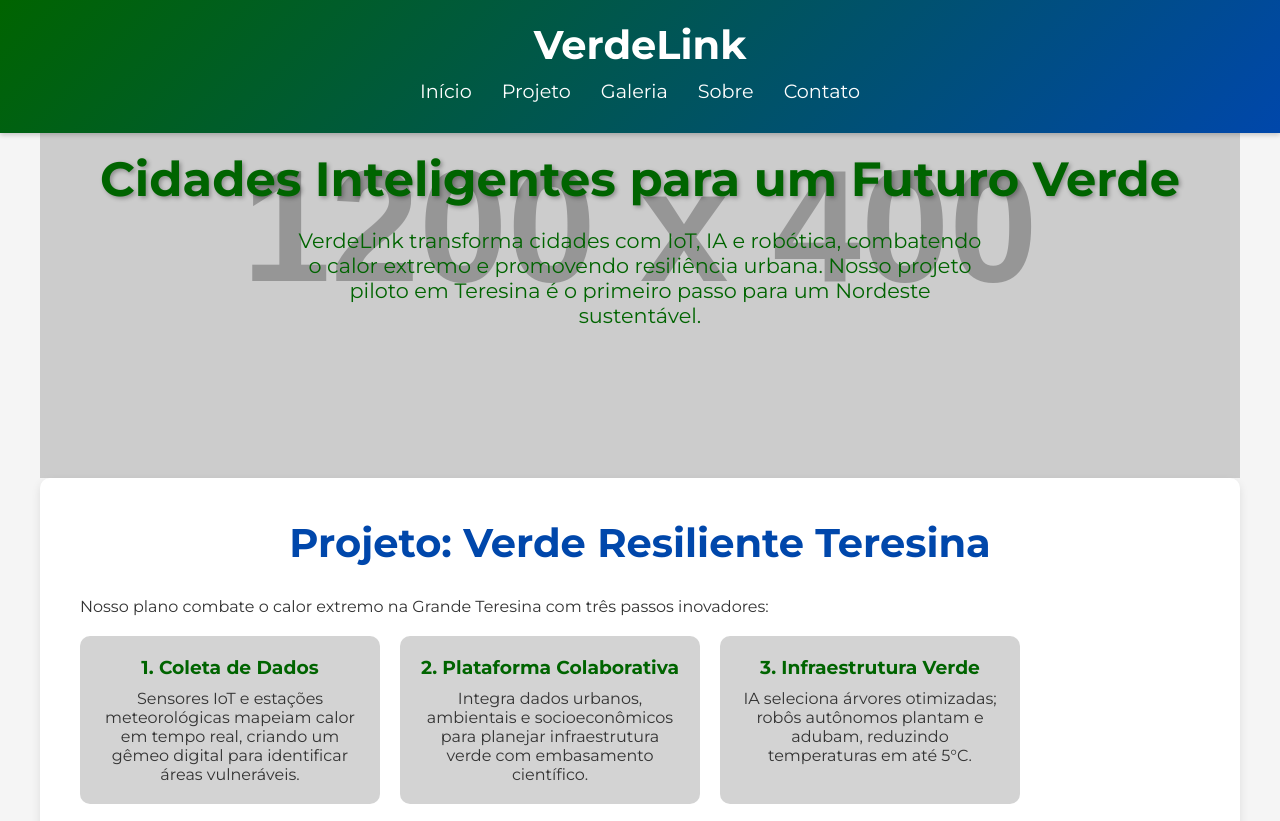
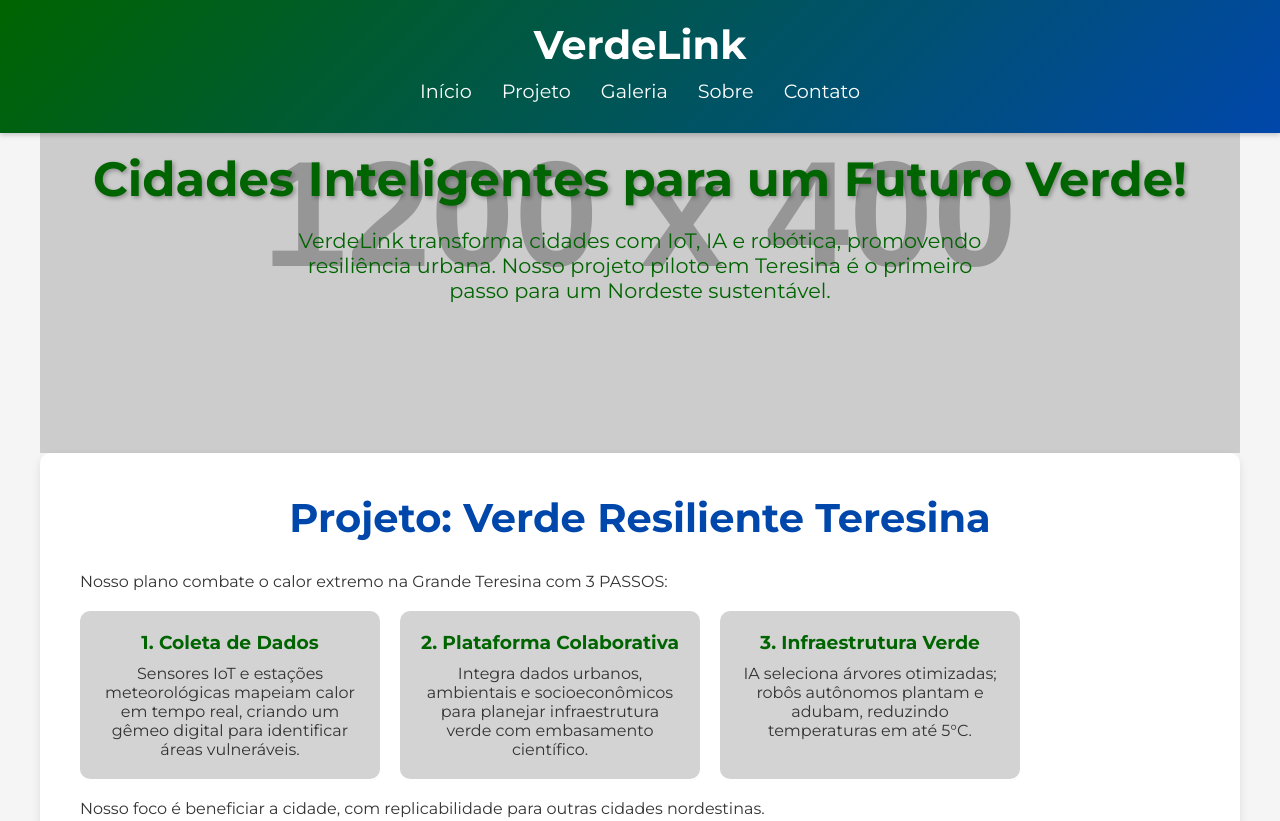
Before and after one commit to joaomaa/VerdeLink, a plain HTML site: page index.html in a window 1280 px wide. Shown: the top 821 px of the page. Drawn offline with Linux system fonts and the light colour scheme; placeholder pictures from the web are drawn by us.

Commit message:
Melhorando copy do site

```diff
--- a/index.html
+++ b/index.html
@@ -3,7 +3,7 @@
 <head>
     <meta charset="UTF-8">
     <meta name="viewport" content="width=device-width, initial-scale=1.0">
-    <link rel="shortcut icon" href="favicon.ico" type="image/x-icon">
+    <link rel="shortcut icon" href="logo.png" type="image/x-icon">
     <title>VerdeLink - Cidades Inteligentes</title>
     <style>
         * {
@@ -277,13 +277,13 @@
     </header>
 
     <section id="home">
-        <h2>Cidades Inteligentes para um Futuro Verde</h2>
-        <p>VerdeLink transforma cidades com IoT, IA e robótica, combatendo o calor extremo e promovendo resiliência urbana. Nosso projeto piloto em Teresina é o primeiro passo para um Nordeste sustentável.</p>
+        <h2>Cidades Inteligentes para um Futuro Verde!</h2>
+        <p>VerdeLink transforma cidades com IoT, IA e robótica, promovendo resiliência urbana. Nosso projeto piloto em Teresina é o primeiro passo para um Nordeste sustentável.</p>
     </section>
 
     <section id="project">
         <h2>Projeto: Verde Resiliente Teresina</h2>
-        <p>Nosso plano combate o calor extremo na Grande Teresina com três passos inovadores:</p>
+        <p>Nosso plano combate o calor extremo na Grande Teresina com 3 PASSOS:</p>
         <div class="carousel">
             <div class="carousel-item">
                 <h3>1. Coleta de Dados</h3>
@@ -321,7 +321,7 @@
 
     <section id="about">
         <h2>Sobre a VerdeLink</h2>
-        <p>Sediada em Teresina, a VerdeLink une expertise em IoT e robótica com parcerias, como a Fundação Wall Ferraz, para criar cidades inteligentes. Este projeto é nosso case piloto, rumo a uma rede nacional de soluções sustentáveis.</p>
+        <p>Sediada em Teresina, a VerdeLink une expertise em IoT e robótica com parcerias, para criar cidades inteligentes. Nosso objetivo é criar uma rede nacional de soluções sustentáveis através da tecnologia.</p>
     </section>
 
     <section id="contact">
```
Also changed, not shown: logo.png (added).
